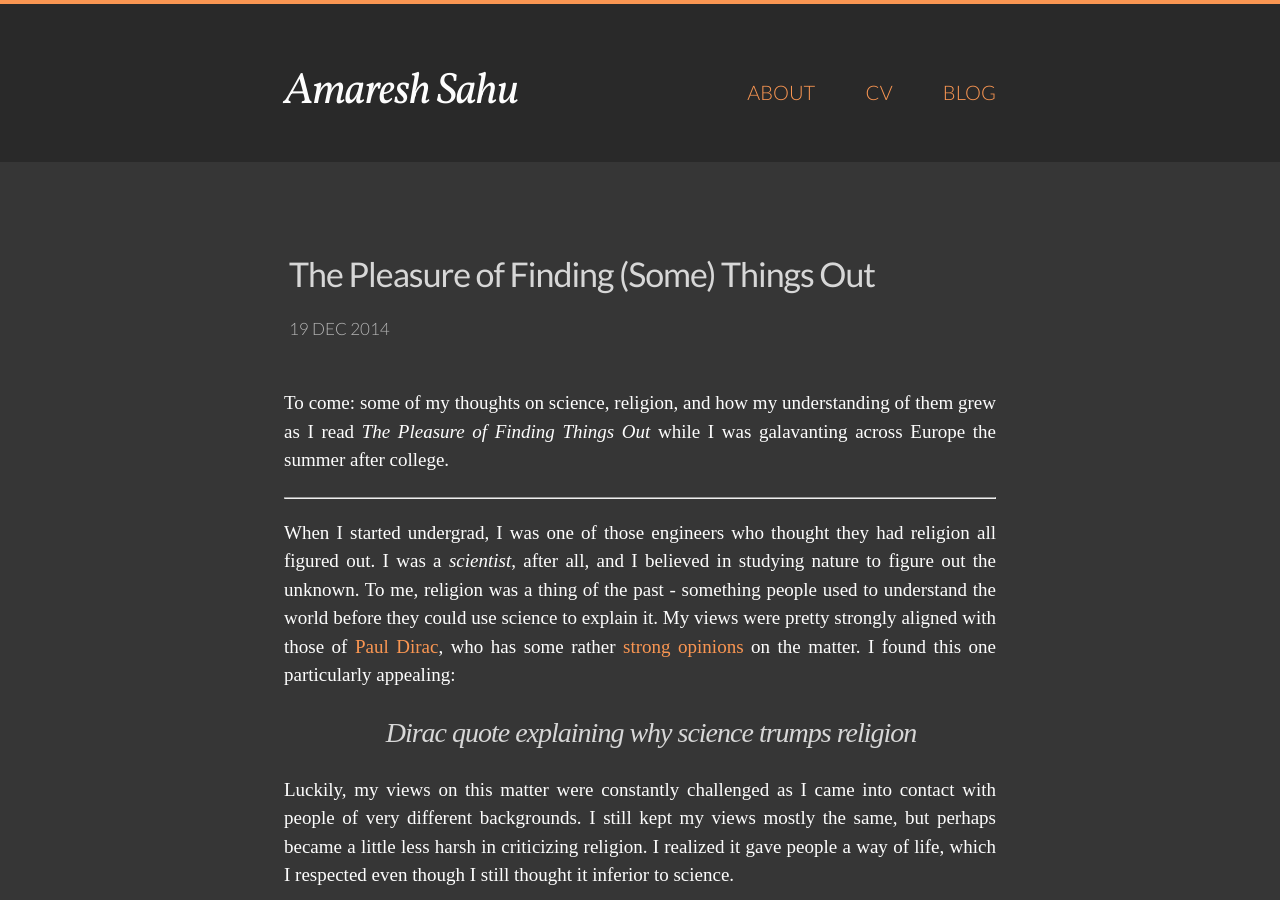
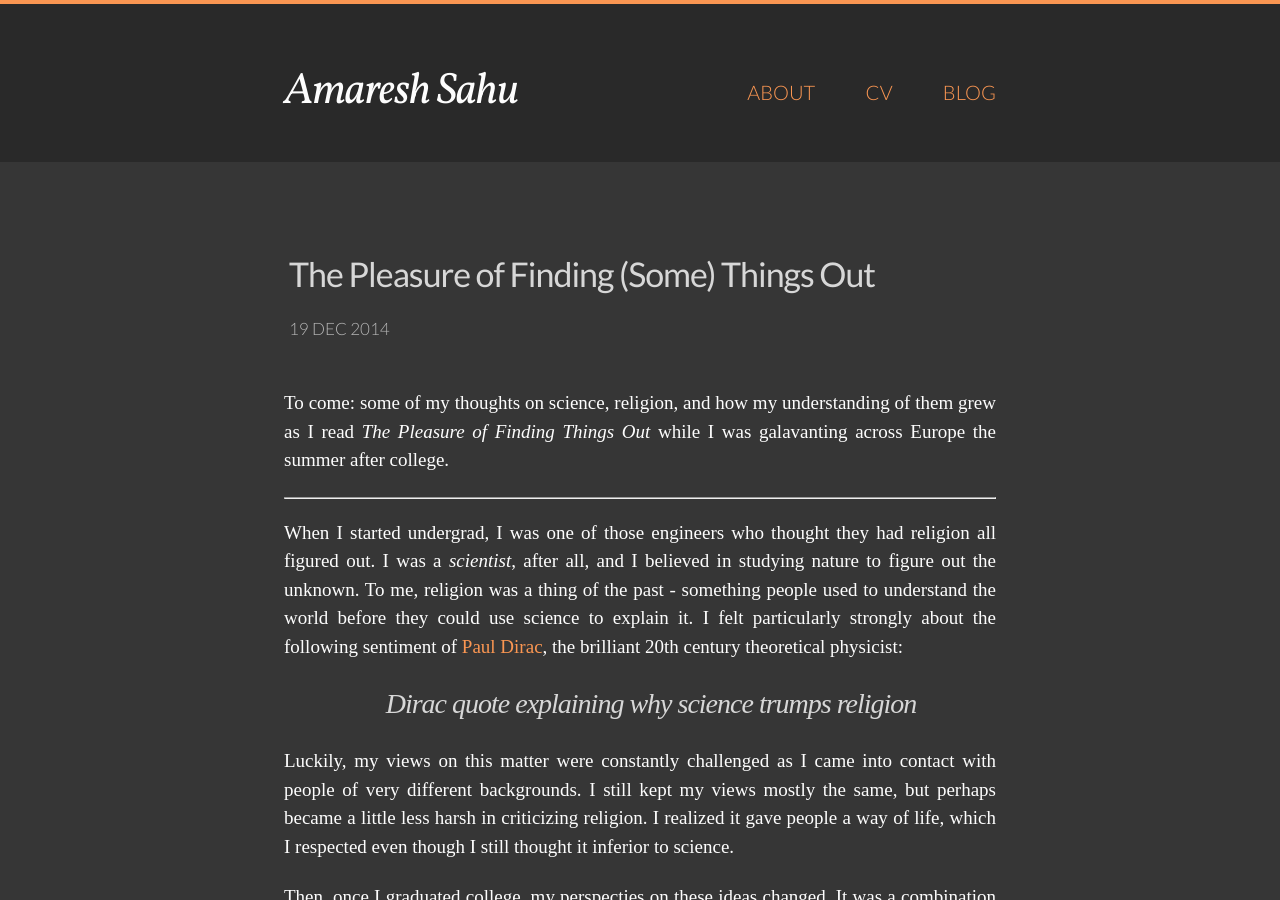
Before and after one commit to amaresh-sahu/amaresh-sahu.github.io, a Jekyll site: the page built from _posts/2014-12-19-finding-things-out.markdown, in a window 1280 px wide and 900 px high. Built offline with Jekyll 4.4.1, drawn with Linux system fonts in a browser that asks for light colours; some web fonts are replaced.

Commit message:
modified description of dirac

```diff
--- a/_posts/2014-12-19-finding-things-out.markdown
+++ b/_posts/2014-12-19-finding-things-out.markdown
@@ -9,7 +9,7 @@
 
 ***
 
-When I started undergrad, I was one of those engineers who thought they had religion all figured out. I was a _scientist_, after all, and I believed in studying nature to figure out the unknown. To me, religion was a thing of the past - something people used to understand the world before they could use science to explain it. My views were pretty strongly aligned with those of [Paul Dirac](https://www.wikipedia.org/Paul_Dirac), who has some rather [strong opinions](https://www.wikiquote.org/Paul_Dirac) on the matter. I found this one particularly appealing:
+When I started undergrad, I was one of those engineers who thought they had religion all figured out. I was a _scientist_, after all, and I believed in studying nature to figure out the unknown. To me, religion was a thing of the past - something people used to understand the world before they could use science to explain it. I felt particularly strongly about the following sentiment of [Paul Dirac](https://www.wikipedia.org/Paul_Dirac), the brilliant 20th century theoretical physicist:
 
 > Dirac quote explaining why science trumps religion
 
```
